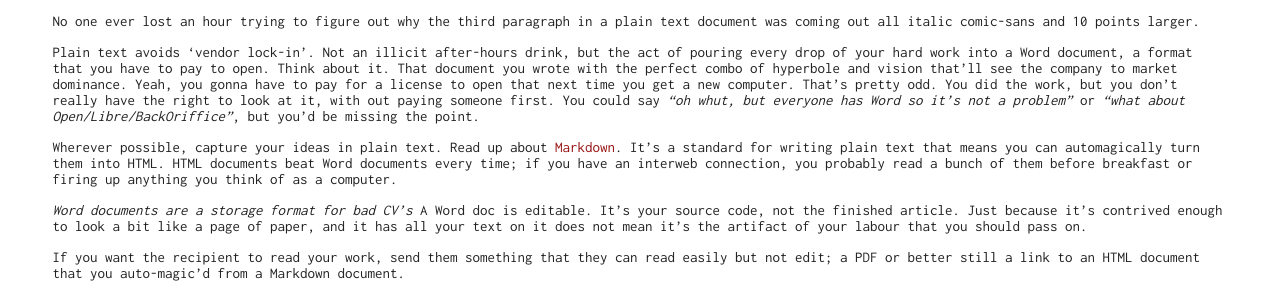
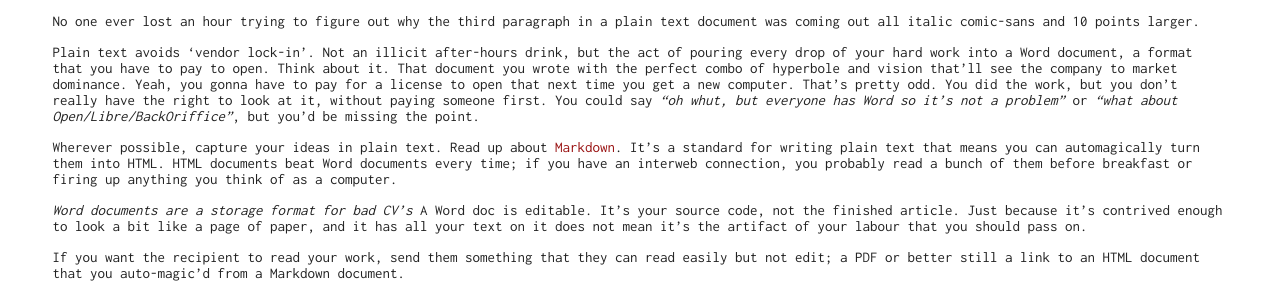
Before and after one commit to olizilla/oli.zilla.org.uk, a Jekyll site: the page built from _posts/2013-01-20-if-only-you-knew-plain-text.markdown, in a window 1280 px wide and 1400 px high. Shown: the part 301-586 px from the top of the window. Built offline with Jekyll 4.4.1, drawn with Linux system fonts in a browser that asks for light colours; comment, search, counter and statistics services are not loaded; some of the changed text lies outside the part shown.

Commit message:
Fixes typos

```diff
--- a/_posts/2013-01-20-if-only-you-knew-plain-text.markdown
+++ b/_posts/2013-01-20-if-only-you-knew-plain-text.markdown
@@ -17,7 +17,7 @@ Plain text is great. It's plain and it works. Ever found yourself swearing at Wo
 
 No one ever lost an hour trying to figure out why the third paragraph in a plain text document was coming out all italic comic-sans and 10 points larger.
 
-Plain text avoids 'vendor lock-in'. Not an illicit after-hours drink, but the act of pouring every drop of your hard work into a Word document, a format that you have to pay to open. Think about it. That document you wrote with the perfect combo of hyperbole and vision that'll see the company to market dominance. Yeah, you gonna have to pay for a license to open that next time you get a new computer. That's pretty odd. You did the work, but you don't really have the right to look at it, with out paying someone first. You could say _"oh whut, but everyone has Word so it's not a problem"_ or _"what about Open/Libre/BackOriffice"_, but you'd be missing the point.
+Plain text avoids 'vendor lock-in'. Not an illicit after-hours drink, but the act of pouring every drop of your hard work into a Word document, a format that you have to pay to open. Think about it. That document you wrote with the perfect combo of hyperbole and vision that'll see the company to market dominance. Yeah, you gonna have to pay for a license to open that next time you get a new computer. That's pretty odd. You did the work, but you don't really have the right to look at it, without paying someone first. You could say _"oh whut, but everyone has Word so it's not a problem"_ or _"what about Open/Libre/BackOriffice"_, but you'd be missing the point.
 
 Wherever possible, capture your ideas in plain text. Read up about [Markdown](http://daringfireball.net/projects/markdown/basics). It's a standard for writing plain text that means you can automagically turn them into HTML. HTML documents beat Word documents every time; if you have an interweb connection, you probably read a bunch of them before breakfast or firing up anything you think of as a computer.
 
```
Also changed, not shown: other parts of _posts/2013-01-20-if-only-you-knew-plain-text.markdown (+1 -1 lines).
